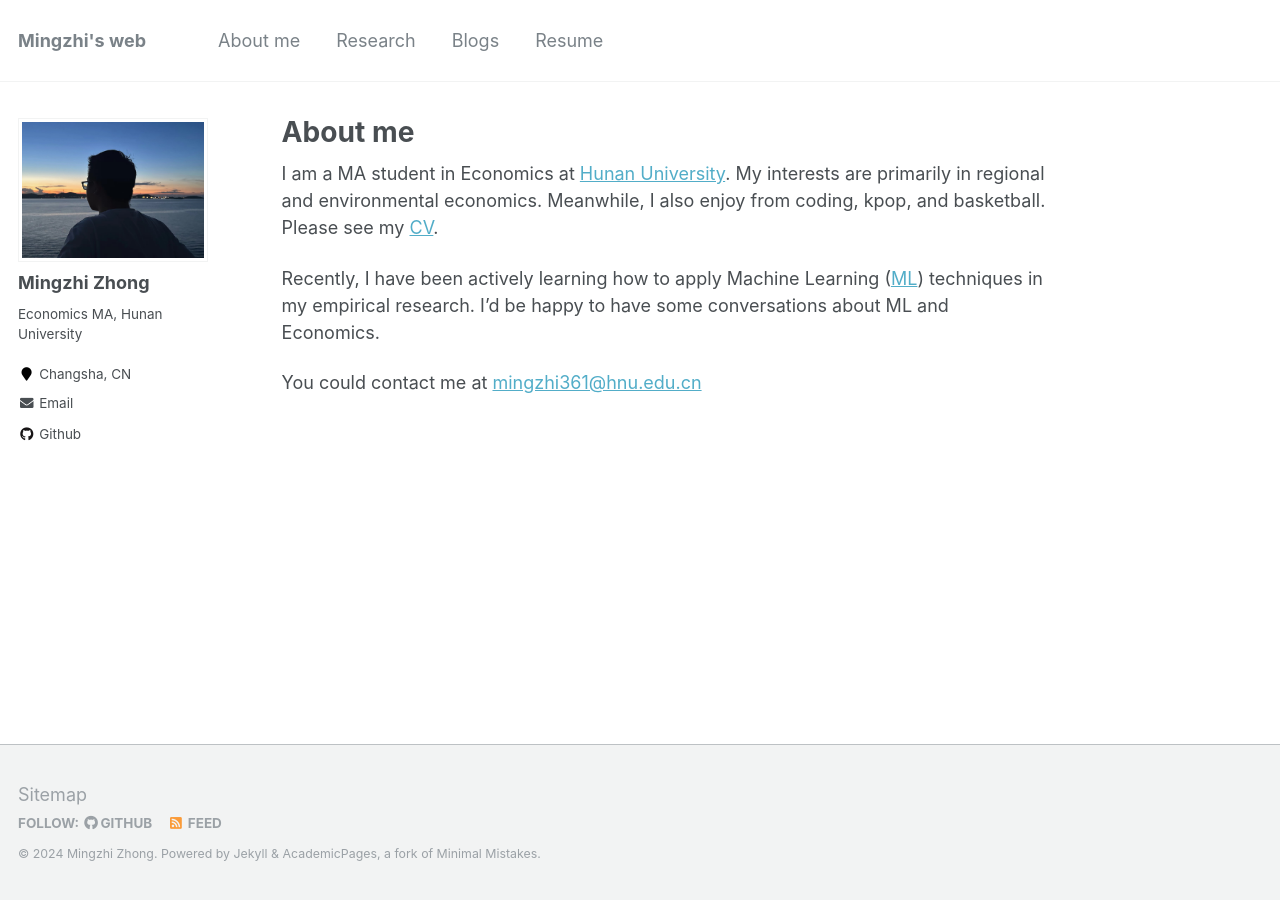
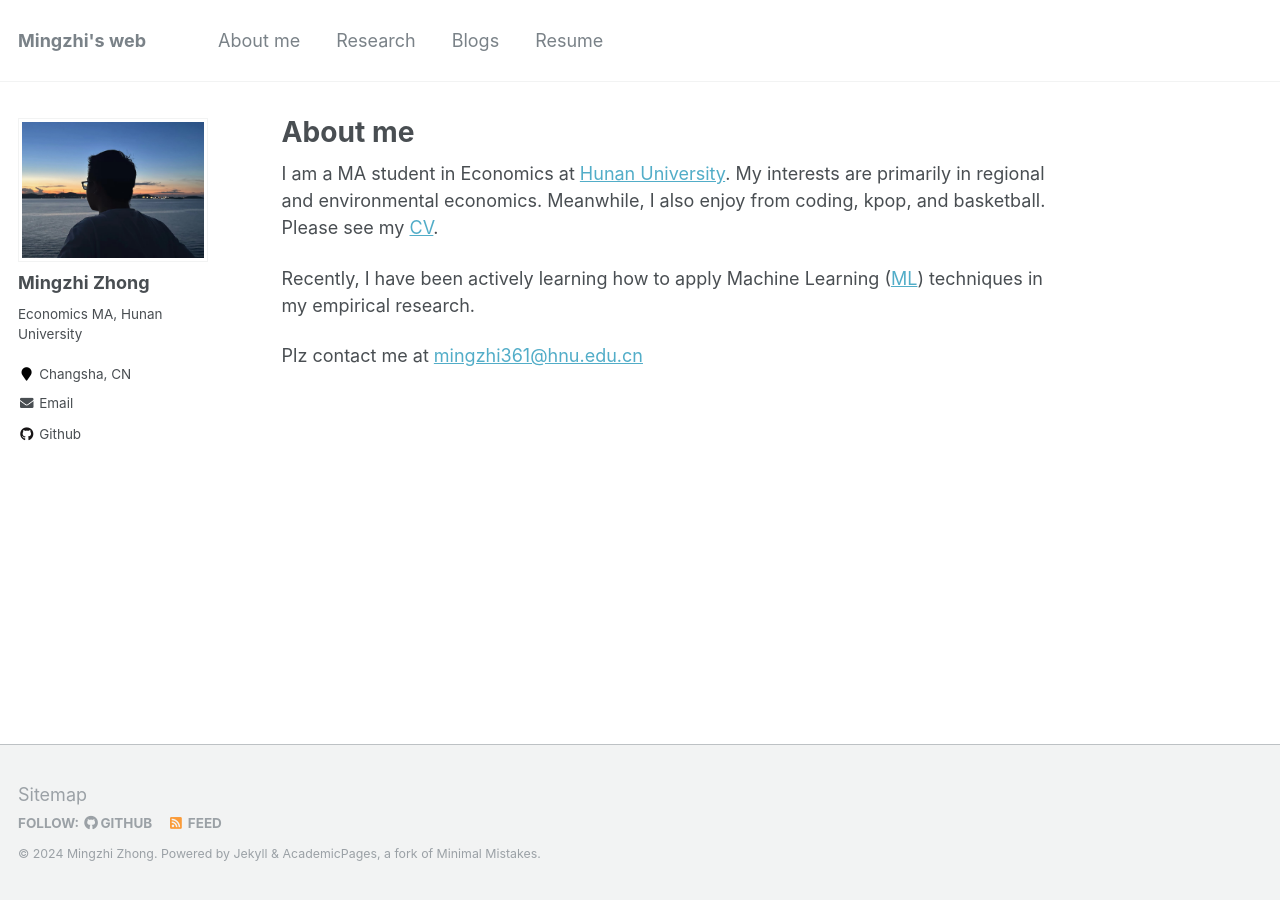
Before and after one commit to mingzhi361/mingzhi361.github.io, a Jekyll site: the page built from _pages/about.md, in a window 1280 px wide. Built offline with Jekyll 4.4.1, drawn with Linux system fonts in a browser that asks for light colours.

Commit message:
Update about.md

```diff
--- a/_pages/about.md
+++ b/_pages/about.md
@@ -10,6 +10,6 @@ redirect_from:
 
 I am a MA student in Economics at [Hunan University](https://en.wikipedia.org/wiki/Hunan_University#General_Rankings "湖南大学"). My interests are primarily in regional and environmental economics. Meanwhile, I also enjoy from coding, kpop, and basketball. Please see my [CV](files/mingzhi361-CV.pdf "个人简历").
 
-Recently, I have been actively learning how to apply Machine Learning ([ML](https://projects.iq.harvard.edu/files/pegroup/files/athey2018.pdf)) techniques in my empirical research. I'd be happy to have some conversations about ML and Economics.
+Recently, I have been actively learning how to apply Machine Learning ([ML](https://projects.iq.harvard.edu/files/pegroup/files/athey2018.pdf)) techniques in my empirical research.
 
-You could contact me at [mingzhi361@hnu.edu.cn](mingzhi361@hnu.edu.cn)
+Plz contact me at [mingzhi361@hnu.edu.cn](mingzhi361@hnu.edu.cn)
```
